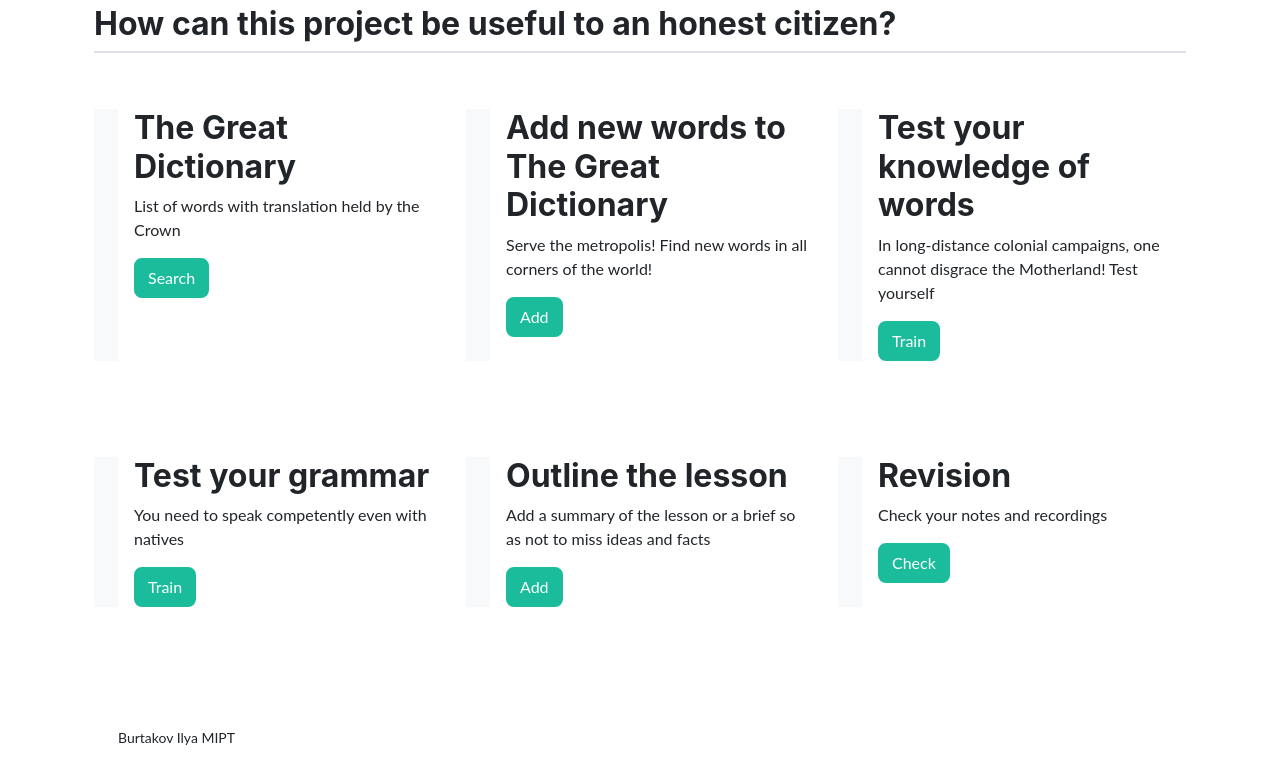
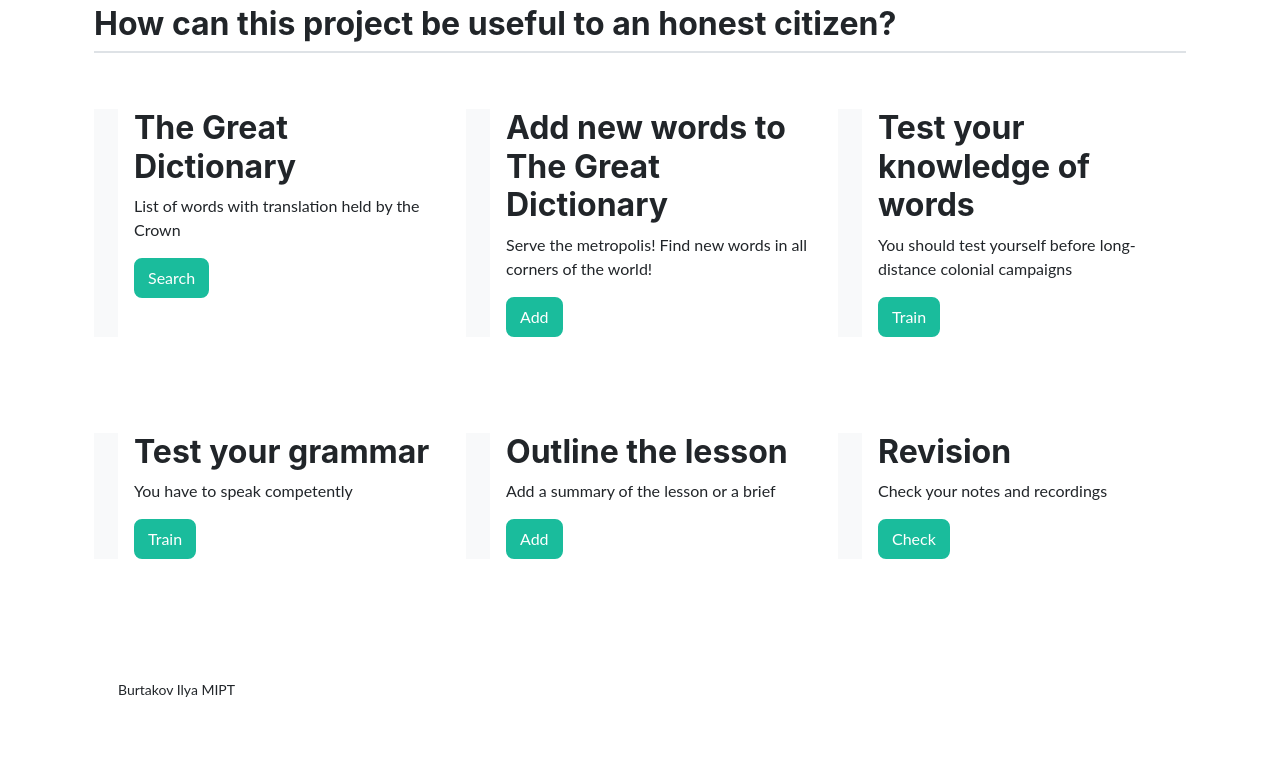
Before and after one commit to iburtakov/english_website, a Django app: page / in a window 1280 px wide. Shown: the part 1294-2066 px from the top of the page. After the commit the page ends 1991 px from the top, so only its background shows below. Run offline with Django 4.2, Linux system fonts and the light colour scheme; some libraries are stand-ins or nearby versions.

Commit message:
decorating

```diff
--- /dev/null
+++ b/data/notes.csv
@@ -0,0 +1 @@
+1;1
--- a/data/terms.csv
+++ b/data/terms.csv
@@ -1,2 +1,3 @@
 base;база;db
+1;1;user
 what;что;db
--- a/proj_english/urls.py
+++ b/proj_english/urls.py
@@ -24,7 +24,6 @@ urlpatterns = [
     path('terms-list', views.terms_list),
     path('add-term', views.add_term),
     path('send-term', views.send_term),
-    path('stats', views.show_stats),
     path('terms-play', views.terms_play),
     path('add-note', views.add_note),
     path('notes', views.show_notes),
--- a/proj_english/views.py
+++ b/proj_english/views.py
@@ -45,11 +45,6 @@ def send_term(request):
     else:
         return add_term(request)
 
-
-def show_stats(request):
-    stats = terms_work.get_terms_stats()
-    return render(request, "stats.html", stats)
-
 def terms_play(request):
     trans = terms_work.get_term_to_play()
     return render(request, "terms_play.html", context={"trans": trans})
@@ -95,6 +90,7 @@ def show_notes(request):
 
 #############################################################
 
+
 ########################## grammar ##########################
 
 def grammar_play(request):
--- a/templates/add_note.html
+++ b/templates/add_note.html
@@ -1,10 +1,10 @@
 {% extends "base_page_application.html" %}
 
 {% block page-title %}
-Create a new lesson recording
 {% endblock %}
 
 {% block page-lead %}
+Create a new lesson recording
 {% endblock %}
 
 
--- a/templates/grammar_play.html
+++ b/templates/grammar_play.html
@@ -1,11 +1,12 @@
 {% extends "base_page_application.html" %}
 
 {% block page-title %}
-Test your grammar knowledge
+
 {% endblock %}
 
 {% block page-lead %}
-Insert the missing word / ending / wordform according to the grammar rules
+Test your grammar knowledge <br/>
+Insert the missing word / ending / wordform according to the grammar rules <br/>
 {% endblock %}
 
 {% block content %}
--- a/templates/index.html
+++ b/templates/index.html
@@ -51,7 +51,7 @@ Random quote of a famous person: <br/>
             </div>
             <div>
                 <h3 class="fs-2">Test your knowledge of words</h3>
-                <p>In long-distance colonial campaigns, one cannot disgrace the Motherland! Test yourself</p>
+                <p>You should test yourself before long-distance colonial campaigns </p>
                 <a href="/terms-play" class="btn btn-primary">Train</a>
             </div>
         </div>
@@ -66,7 +66,7 @@ Random quote of a famous person: <br/>
                 </div>
                 <div>
                     <h3 class="fs-2">Test your grammar</h3>
-                    <p>You need to speak competently even with natives</p>
+                    <p>You have to speak competently</p>
                     <a href="/grammar-play" class="btn btn-primary">Train</a>
                 </div>
             </div>
@@ -79,7 +79,7 @@ Random quote of a famous person: <br/>
             </div>
             <div>
                 <h3 class="fs-2">Outline the lesson</h3>
-                <p>Add a summary of the lesson or a brief so as not to miss ideas and facts</p>
+                <p>Add a summary of the lesson or a brief</p>
                 <a href="/add-note" class="btn btn-primary">
                     Add
                 </a>
--- a/templates/notes.html
+++ b/templates/notes.html
@@ -1,10 +1,10 @@
 {% extends "base_page_application.html" %}
 
 {% block page-title %}
-Recordings of your English lessons
 {% endblock %}
 
 {% block page-lead %}
+Recordings of your English lessons
 {% endblock %}
 
 
--- a/templates/term_add.html
+++ b/templates/term_add.html
@@ -1,13 +1,12 @@
 {% extends "base_page_application.html" %}
 
 {% block page-title %}
-Adding words to the Dictionary
 {% endblock %}
 
 {% block page-lead %}
-
+Adding words to the Dictionary <br>
 Add the word to the Great Dictionary. <br>
-Specify the English spelling of the word and its translation into Russian
+Specify the English spelling of the word and its translation into Russian <br>
 {% endblock %}
 
 
--- a/templates/term_list.html
+++ b/templates/term_list.html
@@ -1,10 +1,10 @@
 {% extends "base_page_application.html" %}
 
 {% block page-title %}
-List of all words in the Dictionary
 {% endblock %}
 
 {% block page-lead %}
+List of all words in the Dictionary
 {% endblock %}
 
 {% block content %}
--- a/templates/term_request.html
+++ b/templates/term_request.html
@@ -1,12 +1,12 @@
 {% extends "base_page_application.html" %}
 
 {% block page-title %}
-Adding a word and translation...
 {% endblock %}
 
 {% block page-lead %}{% endblock %}
+Adding a word and translation...
+{% block content %}
 
-{% block content %}
 <div class="container-sm px-5 py-5" id="term-form-result">
 
     <p>
--- a/templates/terms_play.html
+++ b/templates/terms_play.html
@@ -1,11 +1,12 @@
 {% extends "base_page_application.html" %}
 
 {% block page-title %}
-Test your vocabulary knowledge
+
 {% endblock %}
 
 {% block page-lead %}
-According to the Russian translation of the word, write the English word
+Test your vocabulary knowledge <br/>
+According to the Russian translation of the word, write the English word <br/>
 {% endblock %}
 
 {% block content %}
--- a/templates/terms_play_check.html
+++ b/templates/terms_play_check.html
@@ -1,14 +1,15 @@
 {% extends "base_page_application.html" %}
 
 {% block page-title %}
+{% endblock %}
+
+{% block page-lead %}
 {% if success %}
 Your answer is <span class="fw-bold"></span>correct
 {% else %}
 Your answer is <span class="fw-bold"></span>wrong
 {% endif %}
 {% endblock %}
-
-{% block page-lead %}{% endblock %}
 
 
 {% block content %}
```
Also changed, not shown: templates/grammar_play_check.html (+5 -2 lines), 2 other files.
